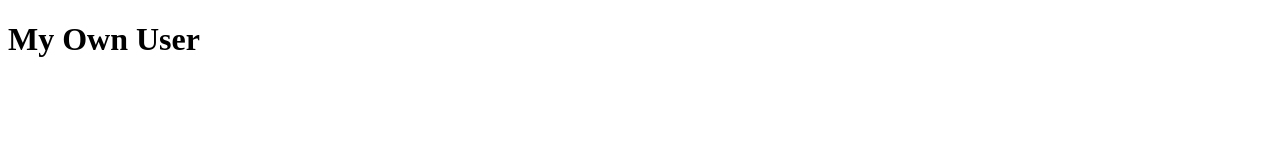
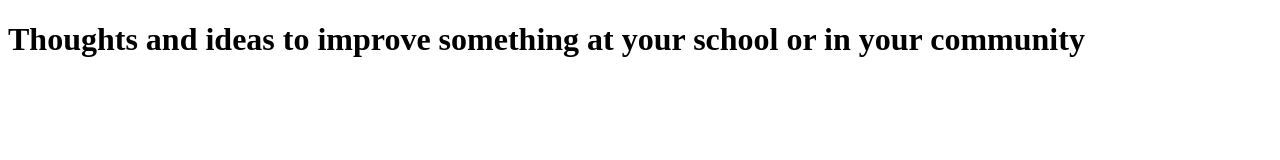
Before and after one commit to MQuirosLearnee/lesson5_mini_activity, a plain HTML site: page index.html in a window 1280 px wide. Drawn offline with Linux system fonts and the light colour scheme.

Commit message:
Update index.html

```diff
--- a/index.html
+++ b/index.html
@@ -4,6 +4,6 @@
   <title>Lesson 5 Mini Activity </title>
   </head>
   <body>
-     <h1>My Own User</h1>
+     <h1>Thoughts and ideas to improve something at your school or in your community</h1>
   </body>
 </html>
```
